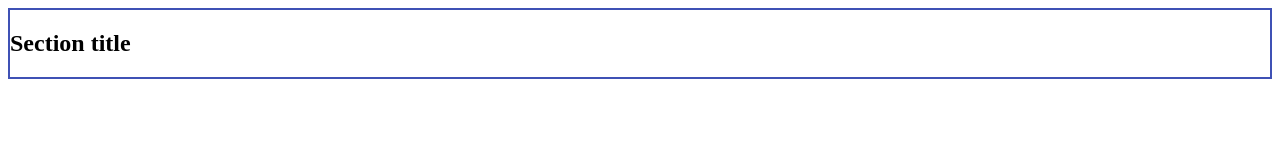
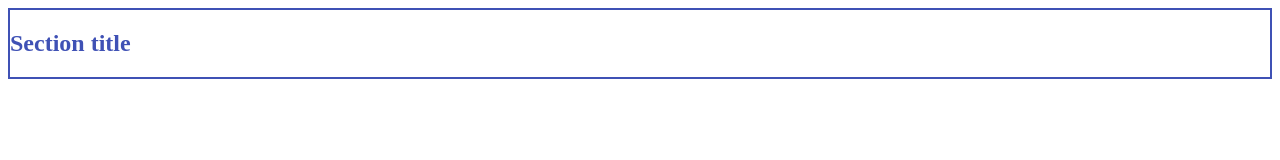
Before and after one commit to dsantam13/VariableCSS, a plain HTML site: page index.html in a window 1280 px wide. Drawn offline with Linux system fonts and the light colour scheme.

Commit message:
Modified styles

```diff
--- a/css/styles.css
+++ b/css/styles.css
@@ -2,3 +2,8 @@
     /* Otros estilos */
     border: 2px solid #3f51b5;
   }
+
+.section-title {
+   /* Otros estilos */
+    color: #3f51b5;
+  }
```
